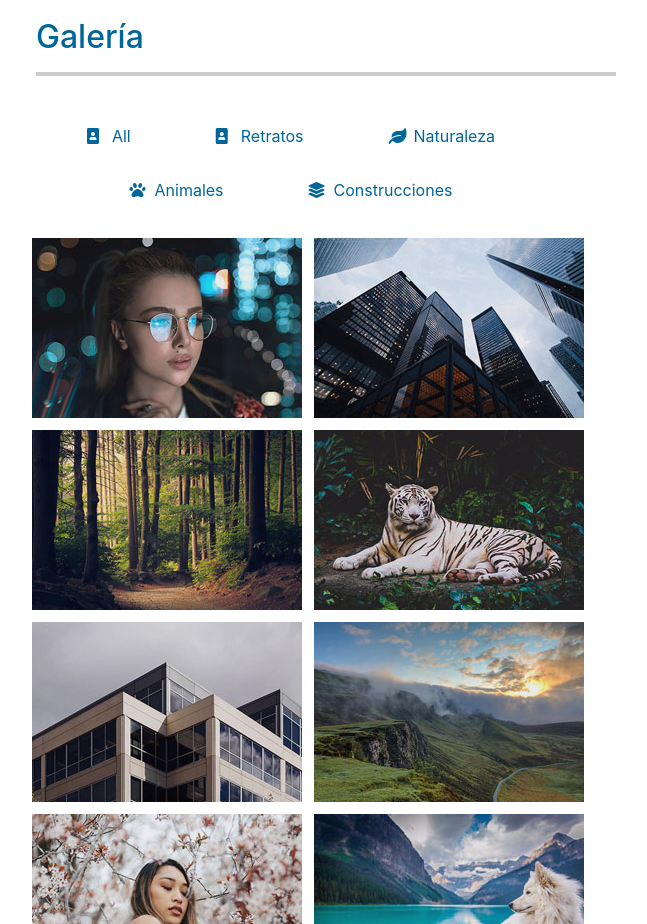
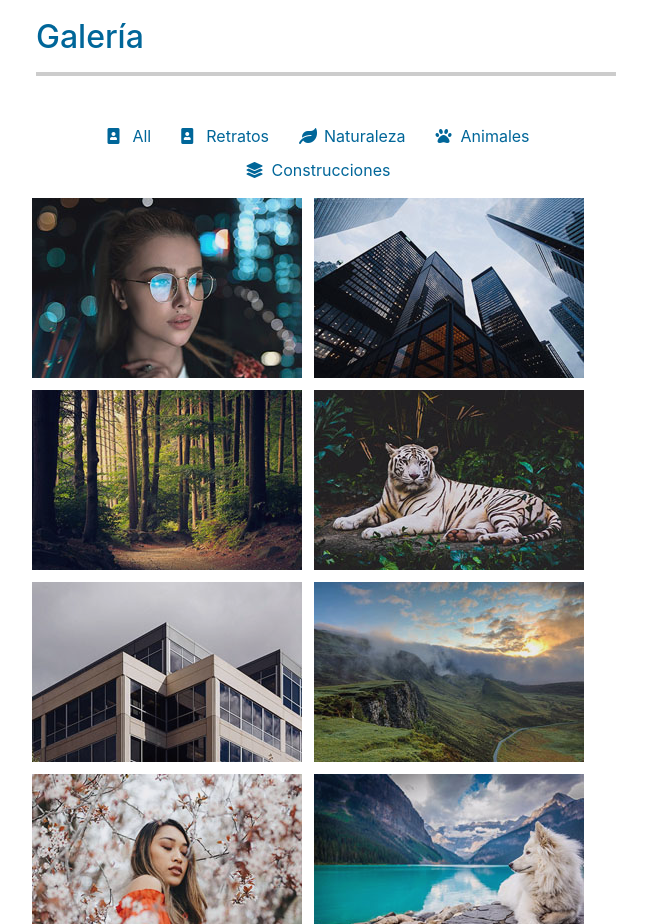
Before and after one commit to PGNahuel/templateReact1, a React (Create React App) app: page / in a window 1280 px wide. Shown: the part 1880-2804 px from the top of the page, without its empty margins (594-1241 px from the left). Built offline with nearby package versions, Linux system fonts and the light colour scheme.

Commit message:
se cambia diseños

```diff
--- a/public/css/templatemo-upright.css
+++ b/public/css/templatemo-upright.css
@@ -248,8 +248,7 @@ hr { border-top: 4px solid #CCC; }
 
 .tm-gallery-links li {
 	list-style: none;
-	margin-bottom: 30px;
-	margin-right: 55px;
+	margin-bottom: 10px;
 }
 
 .tm-gallery-link {
--- a/src/galery/galery.jsx
+++ b/src/galery/galery.jsx
@@ -36,7 +36,7 @@ const Figure = (props) => {
 const Galery = () => {
     return (
         <div className="tm-section-wrap">
-            <div className="tm-parallax" data-parallax="scroll" data-image-src="img/img-02.jpg"></div>
+            <div className="tm-parallax" data-parallax="scroll" data-image-src="img/programando.png"></div>
             <section id="gallery" className="tm-section">
                 <h2 className="tm-text-primary">{t("GALERY")}</h2>
                 <hr className="mb-5"></hr>
@@ -49,7 +49,7 @@ const Galery = () => {
                 </ul>
 
                 <div className="tm-gallery">
-                <Figure Src="img/gallery/portrait-01.jpg" Tumbnails="img/gallery/tn/portrait-01.jpg" Alt="Image" Title="Dreamy Honey iasdodisjaiosd saoisdajoisda dsaoin" Tag="portrait" />
+                    <Figure Src="img/gallery/portrait-01.jpg" Tumbnails="img/gallery/tn/portrait-01.jpg" Alt="Image" Title="Dreamy Honey iasdodisjaiosd saoisdajoisda dsaoin" Tag="portrait" />
                     <Figure Src="img/gallery/building-01.jpg" Tumbnails="img/gallery/tn/building-01.jpg" Alt="Image" Title="Dreamy Honey" Tag="building" />
                     <Figure Src="img/gallery/nature-01.jpg" Tumbnails="img/gallery/tn/nature-01.jpg" Alt="Image" Title="Dreamy Honey" Tag="nature" />
                     <Figure Src="img/gallery/animal-01.jpg" Tumbnails="img/gallery/tn/animal-01.jpg" Alt="Image" Title="Dreamy Honey" Tag="animal" />
```
